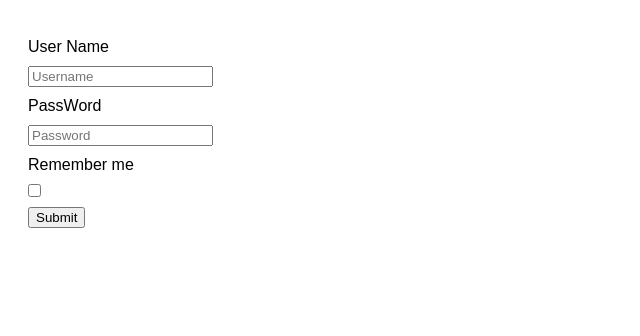
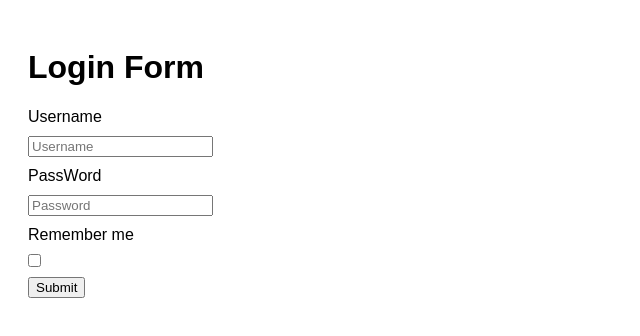
Before and after one commit to acciojob/remember-me-login-form-AshokNandu-11, a website: page main.html in a window 1280 px wide. Shown: the whole page, without its empty margins (0-640 px from the left). Drawn offline with Linux system fonts and the light colour scheme.

Commit message:
created a submission

```diff
--- a/main.html
+++ b/main.html
@@ -8,8 +8,9 @@
 
 <body>
 	<!-- the entire body must be written by student -->
+	<h1>Login Form</h1>
 	<form action="" id="loginform">
-      <label for="username">User Name</label>
+      <label for="username">Username</label>
       <input
         type="text"
         name=""
```
